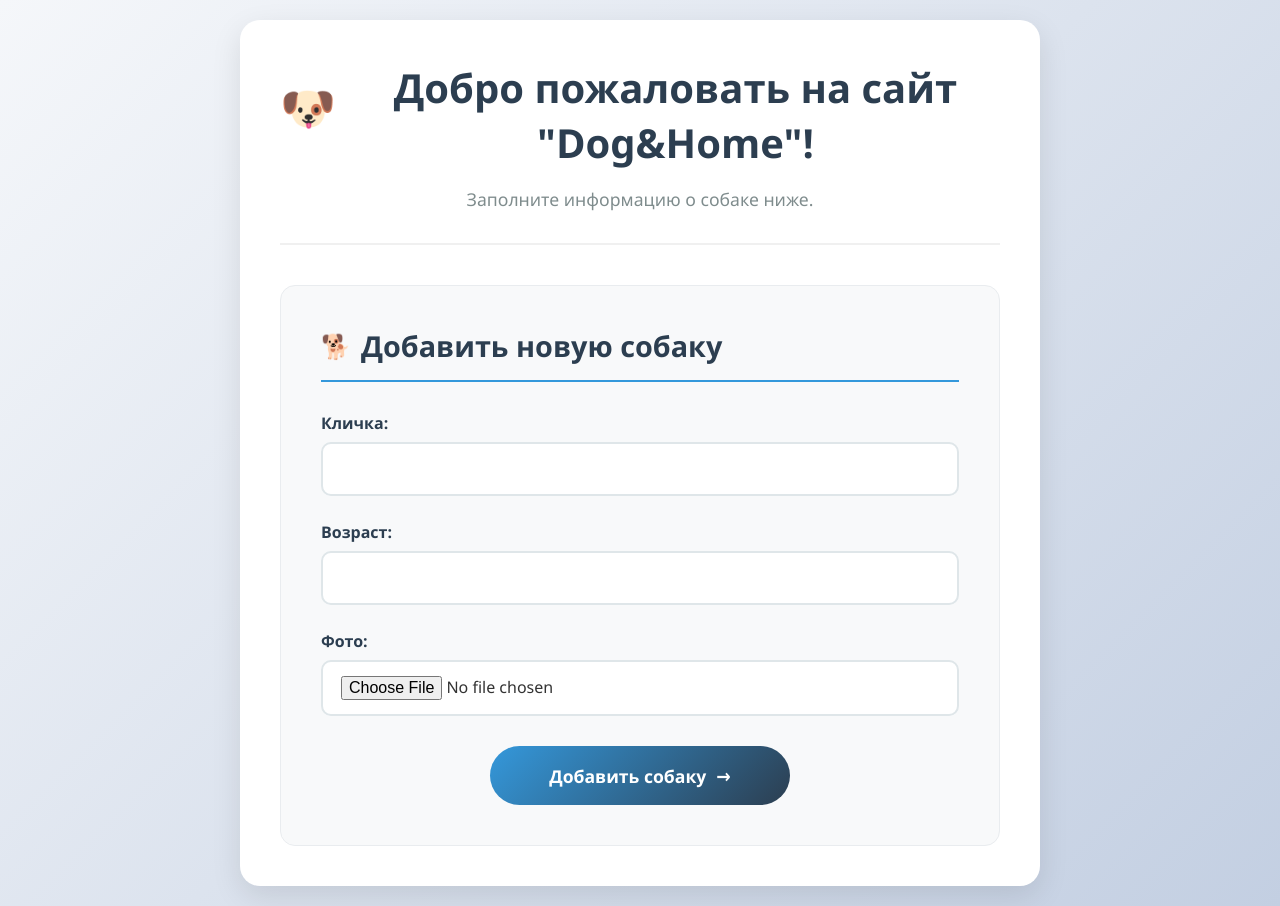
After one commit to Dgiday4/diplom, a Django app: page /dog/add_dog in a window 1280 px wide. The commit adds this page. Run offline with Django 5.2, Linux system fonts and the light colour scheme.

Commit message:
реализована страница с формой добавления собак

```diff
--- /dev/null
+++ b/core/forms.py
@@ -0,0 +1,8 @@
+from django import forms
+from .models import Dog
+
+
+class DogModelForm(forms.ModelForm):
+    class Meta:
+        model = Dog
+        fields = '__all__'
--- a/core/urls.py
+++ b/core/urls.py
@@ -1,10 +1,11 @@
 from django.urls import path
-from .views import dog
+from .views import dog, add_dog_with_form
 from django.conf import settings
 from django.conf.urls.static import static
 
 urlpatterns = [
-    path('', dog)
+    path('', dog, name='main'),
+    path('dog/add_dog',add_dog_with_form, name='add_dog')
 ]
 
 if settings.DEBUG:
--- a/core/views.py
+++ b/core/views.py
@@ -1,6 +1,7 @@
-from django.shortcuts import render
+from django.shortcuts import render, redirect
 from django.http import HttpResponse
 from .models import Dog
+from .forms import DogModelForm
 
 
 def dog(request):
@@ -8,5 +9,20 @@ def dog(request):
     context = {'dog': dog}
     return render(request, 'main.html', context)
 
+def add_dog_with_form(request):
+    form = DogModelForm()
 
+    if request.method == 'POST':
+            print(request.POST)
+            print(request.FILES)
+            form = DogModelForm(request.POST, request.FILES)
+
+            if form.is_valid():
+                # создать объект в базе
+                dog = form.save()
+
+                return redirect('main')
+
+    context = {'form': form}
+    return render(request, 'add_dog.html', context)
 # Create your views here.
--- /dev/null
+++ b/templates/add_dog.html
@@ -0,0 +1,271 @@
+<!DOCTYPE html>
+<html lang="ru">
+<head>
+    <meta charset="UTF-8">
+    <meta name="viewport" content="width=device-width, initial-scale=1.0">
+    <title>Добавление собаки | Dog&Home</title>
+    <style>
+        * {
+            margin: 0;
+            padding: 0;
+            box-sizing: border-box;
+            font-family: 'Segoe UI', Tahoma, Geneva, Verdana, sans-serif;
+        }
+
+        body {
+            background: linear-gradient(135deg, #f5f7fa 0%, #c3cfe2 100%);
+            min-height: 100vh;
+            padding: 20px;
+            color: #333;
+        }
+
+        .container {
+            max-width: 800px;
+            margin: 0 auto;
+            background: white;
+            border-radius: 20px;
+            box-shadow: 0 10px 30px rgba(0, 0, 0, 0.1);
+            overflow: hidden;
+            padding: 40px;
+        }
+
+        .header {
+            text-align: center;
+            padding-bottom: 30px;
+            border-bottom: 2px solid #f0f0f0;
+            margin-bottom: 40px;
+        }
+
+        .header h1 {
+            color: #2c3e50;
+            font-size: 2.5rem;
+            margin-bottom: 15px;
+            display: flex;
+            align-items: center;
+            justify-content: center;
+            gap: 15px;
+        }
+
+        .header p {
+            color: #7f8c8d;
+            font-size: 1.1rem;
+            line-height: 1.6;
+        }
+
+        .dog-icon {
+            font-size: 2.8rem;
+            animation: bounce 2s infinite;
+        }
+
+        @keyframes bounce {
+            0%, 100% { transform: translateY(0); }
+            50% { transform: translateY(-10px); }
+        }
+
+        .form-section {
+            background: #f8f9fa;
+            padding: 40px;
+            border-radius: 15px;
+            border: 1px solid #e9ecef;
+        }
+
+        .form-section h2 {
+            color: #2c3e50;
+            font-size: 1.8rem;
+            margin-bottom: 30px;
+            padding-bottom: 15px;
+            border-bottom: 2px solid #3498db;
+            display: flex;
+            align-items: center;
+            gap: 10px;
+        }
+
+        .form-section h2::before {
+            content: "🐕";
+            font-size: 1.5rem;
+        }
+
+        .form-group {
+            margin-bottom: 25px;
+        }
+
+        .form-group label {
+            display: block;
+            margin-bottom: 8px;
+            color: #2c3e50;
+            font-weight: 600;
+            font-size: 1rem;
+        }
+
+        .form-control {
+            width: 100%;
+            padding: 14px 18px;
+            border: 2px solid #dfe6e9;
+            border-radius: 10px;
+            font-size: 1rem;
+            transition: all 0.3s ease;
+            background: white;
+        }
+
+        .form-control:focus {
+            outline: none;
+            border-color: #3498db;
+            box-shadow: 0 0 0 3px rgba(52, 152, 219, 0.1);
+        }
+
+        .form-control-file {
+            padding: 12px;
+            border: 2px dashed #bdc3c7;
+            border-radius: 10px;
+            background: white;
+            cursor: pointer;
+            transition: all 0.3s ease;
+        }
+
+        .form-control-file:hover {
+            border-color: #3498db;
+            background: #f8f9fa;
+        }
+
+        .submit-btn {
+            background: linear-gradient(135deg, #3498db 0%, #2c3e50 100%);
+            color: white;
+            border: none;
+            padding: 16px 40px;
+            font-size: 1.1rem;
+            font-weight: 600;
+            border-radius: 50px;
+            cursor: pointer;
+            transition: all 0.3s ease;
+            display: flex;
+            align-items: center;
+            justify-content: center;
+            gap: 10px;
+            margin: 30px auto 0;
+            width: 100%;
+            max-width: 300px;
+        }
+
+        .submit-btn:hover {
+            transform: translateY(-3px);
+            box-shadow: 0 7px 15px rgba(52, 152, 219, 0.3);
+            background: linear-gradient(135deg, #2980b9 0%, #34495e 100%);
+        }
+
+        .submit-btn:active {
+            transform: translateY(-1px);
+        }
+
+        .submit-btn::after {
+            content: "→";
+            font-size: 1.2rem;
+            transition: transform 0.3s ease;
+        }
+
+        .submit-btn:hover::after {
+            transform: translateX(5px);
+        }
+
+        .help-text {
+            color: #7f8c8d;
+            font-size: 0.9rem;
+            margin-top: 5px;
+            display: block;
+        }
+
+        .form-row {
+            display: grid;
+            grid-template-columns: 1fr 1fr;
+            gap: 20px;
+        }
+
+        @media (max-width: 768px) {
+            .container {
+                padding: 20px;
+            }
+
+            .form-section {
+                padding: 25px;
+            }
+
+            .header h1 {
+                font-size: 2rem;
+                flex-direction: column;
+                gap: 10px;
+            }
+
+            .form-row {
+                grid-template-columns: 1fr;
+            }
+
+            .submit-btn {
+                max-width: 100%;
+            }
+        }
+
+
+        .django-form p {
+            margin-bottom: 25px;
+        }
+
+        .django-form input,
+        .django-form select,
+        .django-form textarea {
+            width: 100%;
+            padding: 14px 18px;
+            border: 2px solid #dfe6e9;
+            border-radius: 10px;
+            font-size: 1rem;
+            transition: all 0.3s ease;
+            background: white;
+        }
+
+        .django-form input:focus,
+        .django-form select:focus,
+        .django-form textarea:focus {
+            outline: none;
+            border-color: #3498db;
+            box-shadow: 0 0 0 3px rgba(52, 152, 219, 0.1);
+        }
+
+        .django-form label {
+            display: block;
+            margin-bottom: 8px;
+            color: #2c3e50;
+            font-weight: 600;
+            font-size: 1rem;
+        }
+
+        .error-message {
+            color: #e74c3c;
+            font-size: 0.9rem;
+            margin-top: 5px;
+            display: block;
+        }
+    </style>
+</head>
+<body>
+    <div class="container">
+        <div class="header">
+            <h1>
+                <span class="dog-icon">🐶</span>
+                Добро пожаловать на сайт "Dog&Home"!
+            </h1>
+            <p>Заполните информацию о собаке ниже.</p>
+        </div>
+
+        <section class="form-section">
+            <h2>Добавить новую собаку</h2>
+
+            <form method="post" enctype="multipart/form-data" class="django-form">
+                {% csrf_token %}
+                {{ form.as_p }}
+
+                <button type="submit" class="submit-btn">
+                    <span>Добавить собаку</span>
+                </button>
+            </form>
+        </section>
+    </div>
+</body>
+</html>
```
Also changed, not shown: templates/main.html (+3 -35 lines), db.sqlite3.
